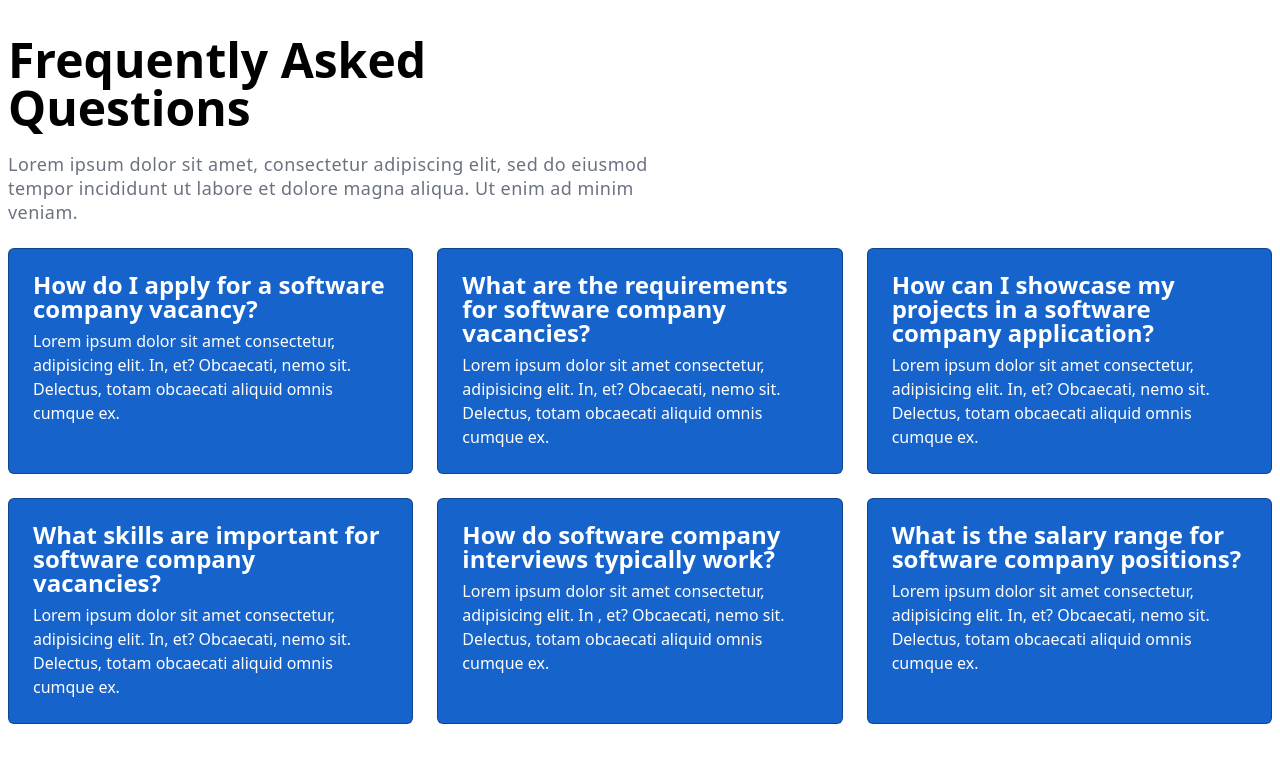
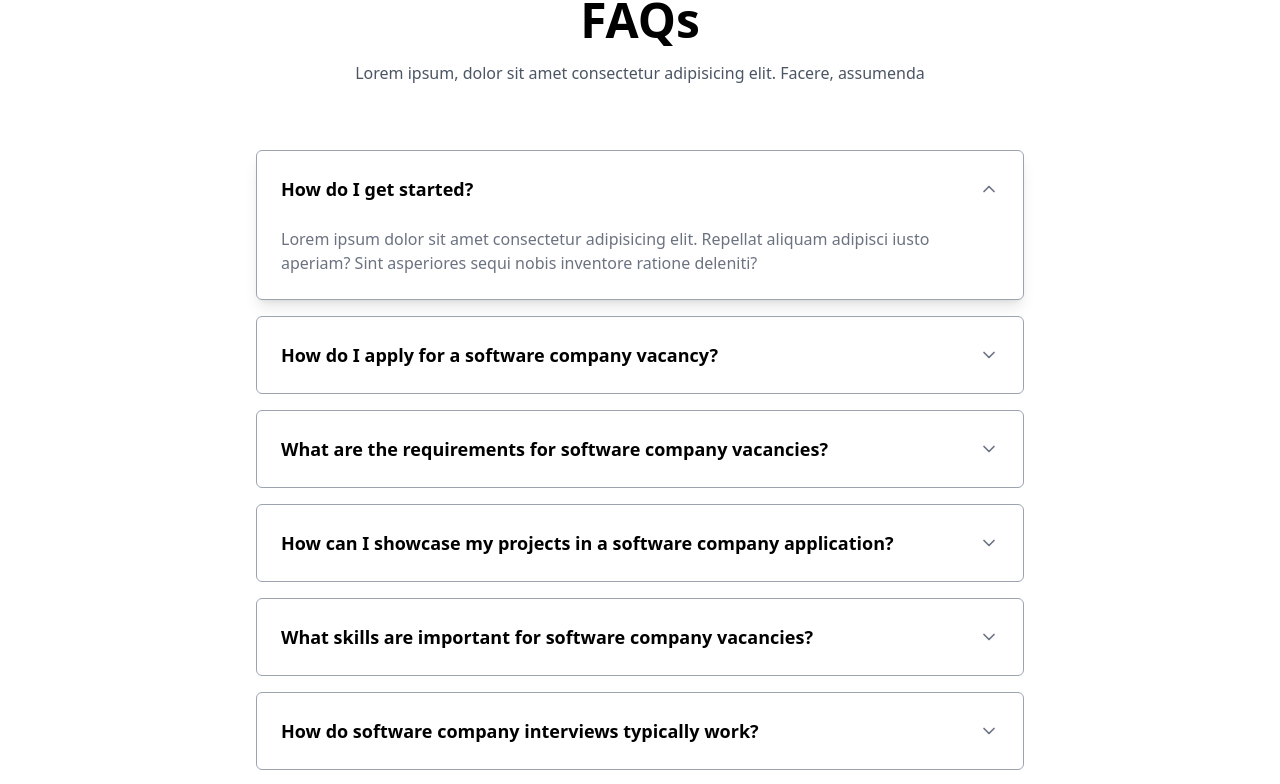
Before and after one commit to evakontech/evakontech-site, a React (Create React App) app in the folder client/: page / in a window 1280 px wide. Shown: the part 3807-4591 px from the top of the page. Built offline with nearby package versions, Linux system fonts and the light colour scheme.

Commit message:
changed-faqs

```diff
--- a/client/src/components/faq/FAQs.jsx
+++ b/client/src/components/faq/FAQs.jsx
@@ -1,77 +1,128 @@
-
-import React from 'react';
+import React, { useState } from 'react';
+import { ChevronUp, ChevronDown } from 'lucide-react';
 
 export const FAQs = () => {
+    const [expandedIndex, setExpandedIndex] = useState(0); // Set the initial state to 0
+
+    const handleToggle = (index) => {
+        if (index === expandedIndex) {
+            setExpandedIndex(null); // Collapse the clicked item if it's already expanded
+        } else {
+            setExpandedIndex(index); // Expand the clicked item
+        }
+    };
+
     return (
-        <section className="px-2 my-10"> {/* Added margin top and bottom */}
-            <div className="mx-auto max-w-7xl py-10">
-                <div>
-                    <div className="max-w-2xl ">
-                        <h1 className="text-5xl  font-bold text-black">Frequently Asked Questions</h1>
-                        <p className="mt-5 mb-4  text-lg leading-6 tracking-wide text-gray-500">
-                            Lorem ipsum dolor sit amet, consectetur adipiscing elit, sed do eiusmod tempor
-                            incididunt ut labore et dolore magna aliqua. Ut enim ad minim veniam.
-                        </p>
+        <section className="mx-auto max-w-7xl px-2 py-10 m- md:px-0">
+            <div>
+                <div className="mx-auto max-w-2xl lg:text-center">
+                    <h2 className="text-2xl font-bold leading-tight text-black sm:text-4xl lg:text-5xl">
+                        FAQs
+                    </h2>
+                    <p className="mt-4 max-w-xl text-base leading-relaxed text-gray-600 lg:mx-auto">
+                        Lorem ipsum, dolor sit amet consectetur adipisicing elit. Facere, assumenda
+                    </p>
+                </div>
+                <div className="mx-auto mt-8 max-w-3xl space-y-4 md:mt-16">
+                    <div
+                        className={`cursor-pointer rounded-md border border-gray-400 shadow-lg transition-all duration-200 ${expandedIndex === 0 ? 'border-blue-500' : ''}`}
+                    >
+                        <button
+                            type="button"
+                            className="flex w-full items-center justify-between px-4 py-5 sm:p-6"
+                            onClick={() => handleToggle(0)}
+                        >
+                            <span className="flex text-lg font-semibold text-black">How do I get started?</span>
+                            {expandedIndex === 0 ? (
+                                <ChevronUp className="h-5 w-5 text-gray-500" />
+                            ) : (
+                                <ChevronDown className="h-5 w-5 text-gray-500" />
+                            )}
+                        </button>
+                        {expandedIndex === 0 && (
+                            <div className="px-4 pb-5 sm:px-6 sm:pb-6">
+                                <p className="text-gray-500">
+                                    Lorem ipsum dolor sit amet consectetur adipisicing elit. Repellat aliquam adipisci iusto aperiam?
+                                    Sint asperiores sequi nobis inventore ratione deleniti?
+                                </p>
+                            </div>
+                        )}
                     </div>
-                    <div className="mt-6 grid grid-cols-1 gap-2 md:grid-cols-2 lg:grid-cols-3 lg:gap-6">
-                        {/* Updated FAQ sections */}
-                        <div className="rounded-md border bg-[#1563cb] border-black/30 p-6">
-                            <dt className="text-2xl font-semibold leading-6 text-white">
-                                How do I apply for a software company vacancy?
-                            </dt>
-                            <dd className="mt-2 text-md text-white">
-                                Lorem ipsum dolor sit amet consectetur, adipisicing elit. In, et? Obcaecati, nemo
-                                sit. Delectus, totam obcaecati aliquid omnis cumque ex.
-                            </dd>
+                    {Array.from({ length: 6 }).map((_, i) => (
+                        <div
+                            key={i}
+                            className={`cursor-pointer rounded-md border border-gray-400 transition-all duration-200 ${expandedIndex === i + 1 ? 'border-blue-500' : ''}`}
+                        >
+                            <button
+                                type="button"
+                                className="flex w-full items-start justify-between px-4 py-5 sm:p-6 md:items-center"
+                                onClick={() => handleToggle(i + 1)}
+                            >
+                                {i === 0 && (
+                                    <span className="flex text-lg font-semibold text-black">How do I apply for a software company vacancy?</span>
+                                )}
+                                {i === 1 && (
+                                    <span className="flex text-start text-lg font-semibold text-black">
+                                        What are the requirements for software company vacancies?
+                                    </span>
+                                )}
+                                {i === 2 && (
+                                    <span className="flex text-start text-lg font-semibold text-black">
+                                        How can I showcase my projects in a software company application?
+                                    </span>
+                                )}
+                                {i === 3 && (
+                                    <span className="flex text-start text-lg font-semibold text-black">
+                                        What skills are important for software company vacancies?
+                                    </span>
+                                )}
+                                {i === 4 && (
+                                    <span className="flex text-start text-lg font-semibold text-black">
+                                        How do software company interviews typically work?
+                                    </span>
+                                )}
+                                {expandedIndex === i + 1 ? (
+                                    <ChevronUp className="h-5 w-5 text-gray-500" />
+                                ) : (
+                                    <ChevronDown className="h-5 w-5 text-gray-500" />
+                                )}
+                            </button>
+                            {expandedIndex === i + 1 && (
+                                <div className="px-4 pb-5 sm:px-6 sm:pb-6">
+                                    {i === 0 && (
+                                        <p className="text-gray-500">
+                                            Lorem ipsum dolor sit amet consectetur adipisicing elit. Repellat aliquam adipisci iusto
+                                            aperiam? Sint asperiores sequi nobis inventore ratione deleniti?
+                                        </p>
+                                    )}
+                                    {i === 1 && (
+                                        <p className="text-gray-500">
+                                            Lorem ipsum dolor sit amet consectetur adipisicing elit. Repellat aliquam adipisci iusto
+                                            aperiam? Sint asperiores sequi nobis inventore ratione deleniti?
+                                        </p>
+                                    )}
+                                    {i === 2 && (
+                                        <p className="text-gray-500">
+                                            Lorem ipsum dolor sit amet consectetur adipisicing elit. Repellat aliquam adipisci iusto
+                                            aperiam? Sint asperiores sequi nobis inventore ratione deleniti?
+                                        </p>
+                                    )}
+                                    {i === 3 && (
+                                        <p className="text-gray-500">
+                                            Lorem ipsum dolor sit amet consectetur adipisicing elit. Repellat aliquam adipisci iusto
+                                            aperiam? Sint asperiores sequi nobis inventore ratione deleniti?
+                                        </p>
+                                    )}
+                                    {i === 4 && (
+                                        <p className="text-gray-500">
+                                            Lorem ipsum dolor sit amet consectetur adipisicing elit. Repellat aliquam adipisci iusto
+                                            aperiam? Sint asperiores sequi nobis inventore ratione deleniti?
+                                        </p>
+                                    )}
+                                </div>
+                            )}
                         </div>
-                        <div className="rounded-md border bg-[#1563cb] border-black/30 p-6">
-                            <dt className="text-2xl font-semibold leading-6 text-white">
-                                What are the requirements for software company vacancies?
-                            </dt>
-                            <dd className="mt-2 text-md text-white">
-                                Lorem ipsum dolor sit amet consectetur, adipisicing elit. In, et? Obcaecati, nemo
-                                sit. Delectus, totam obcaecati aliquid omnis cumque ex.
-                            </dd>
-                        </div>
-                        <div className="rounded-md border bg-[#1563cb] border-black/30 p-6">
-                            <dt className="text-2xl font-semibold leading-6 text-white">
-                                How can I showcase my projects in a software company application?
-                            </dt>
-                            <dd className="mt-2 text-md text-white">
-                                Lorem ipsum dolor sit amet consectetur, adipisicing elit. In, et? Obcaecati, nemo
-                                sit. Delectus, totam obcaecati aliquid omnis cumque ex.
-                            </dd>
-                        </div>
-                        <div className="rounded-md border bg-[#1563cb] border-black/30 p-6">
-                            <dt className="text-2xl font-semibold leading-6 text-white">
-                                What skills are important for software company vacancies?
-                            </dt>
-                            <dd className="mt-2 text-md text-white">
-                                Lorem ipsum dolor sit amet consectetur, adipisicing elit. In, et? Obcaecati, nemo
-                                sit. Delectus, totam obcaecati aliquid omnis cumque ex.
-                            </dd>
-                        </div>
-                        <div className="rounded-md border bg-[#1563cb] border-black/30 p-6">
-                            <dt className="text-2xl font-semibold leading-6 text-white">
-                                How do software company interviews typically work?
-                            </dt>
-                            <dd className="mt-2 text-md text-white">
-                                Lorem ipsum dolor sit amet consectetur, adipisicing elit. In
-
-                                , et? Obcaecati, nemo
-                                sit. Delectus, totam obcaecati aliquid omnis cumque ex.
-                            </dd>
-                        </div>
-                        <div className="rounded-md border bg-[#1563cb] border-black/30 p-6">
-                            <dt className="text-2xl font-semibold leading-6 text-white">
-                                What is the salary range for software company positions?
-                            </dt>
-                            <dd className="mt-2 text-md text-white">
-                                Lorem ipsum dolor sit amet consectetur, adipisicing elit. In, et? Obcaecati, nemo
-                                sit. Delectus, totam obcaecati aliquid omnis cumque ex.
-                            </dd>
-                        </div>
-                    </div>
+                    ))}
                 </div>
             </div>
         </section>
```
